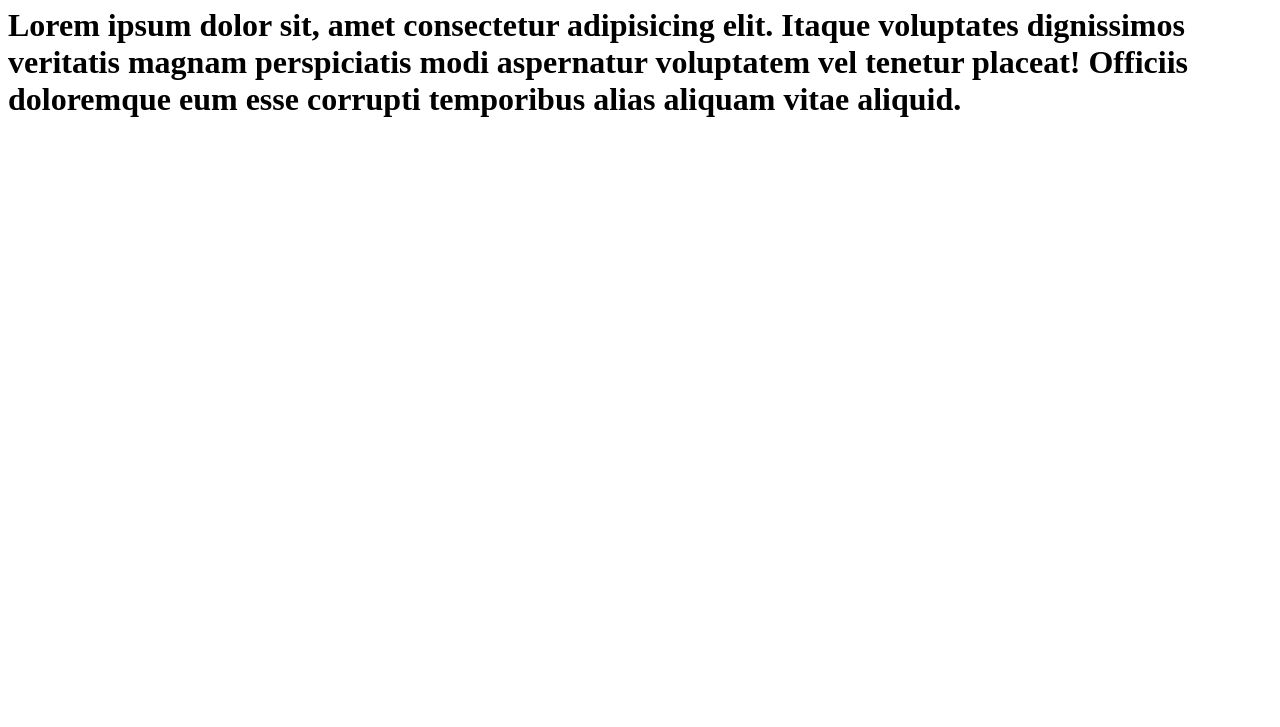
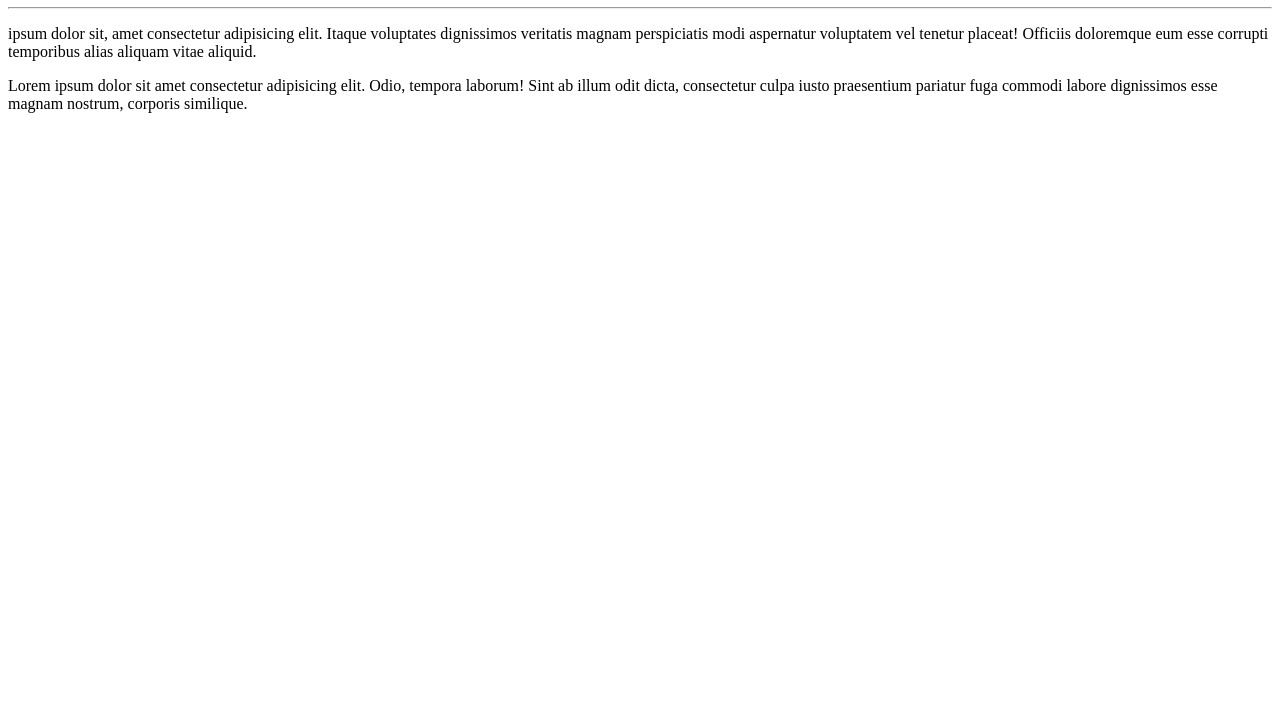
Before and after one commit to CaioDesenv/ola_mundo, a plain HTML site: page index.html in a window 1280 px wide. Shown: the part 73-800 px from the top of the page. Drawn offline with Linux system fonts and the light colour scheme.

Commit message:
adicionei um paragrafo

```diff
--- a/index.html
+++ b/index.html
@@ -8,6 +8,9 @@
 </head>
 <body>
     <h1>Olá Mundo!</h1>
-    <h1>Lorem ipsum dolor sit, amet consectetur adipisicing elit. Itaque voluptates dignissimos veritatis magnam perspiciatis modi aspernatur voluptatem vel tenetur placeat! Officiis doloremque eum esse corrupti temporibus alias aliquam vitae aliquid.</h1>
+    <hr>
+        <p> ipsum dolor sit, amet consectetur adipisicing elit. Itaque voluptates dignissimos veritatis magnam perspiciatis modi aspernatur voluptatem vel tenetur placeat! Officiis doloremque eum esse corrupti temporibus alias aliquam vitae aliquid.</p>
+        <p>Lorem ipsum dolor sit amet consectetur adipisicing elit. Odio, tempora laborum! Sint ab illum odit dicta, consectetur culpa iusto praesentium pariatur fuga commodi labore dignissimos esse magnam nostrum, corporis similique.
+        </p>
 </body>
 </html>
```
